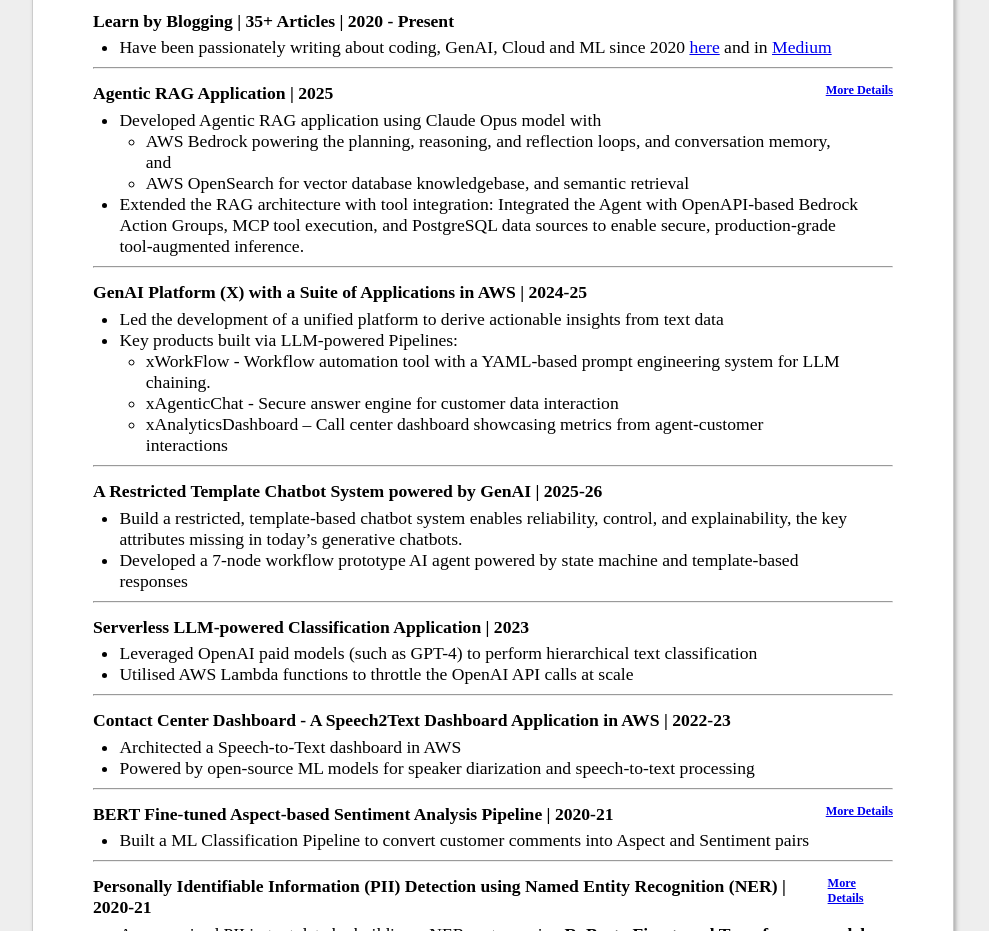
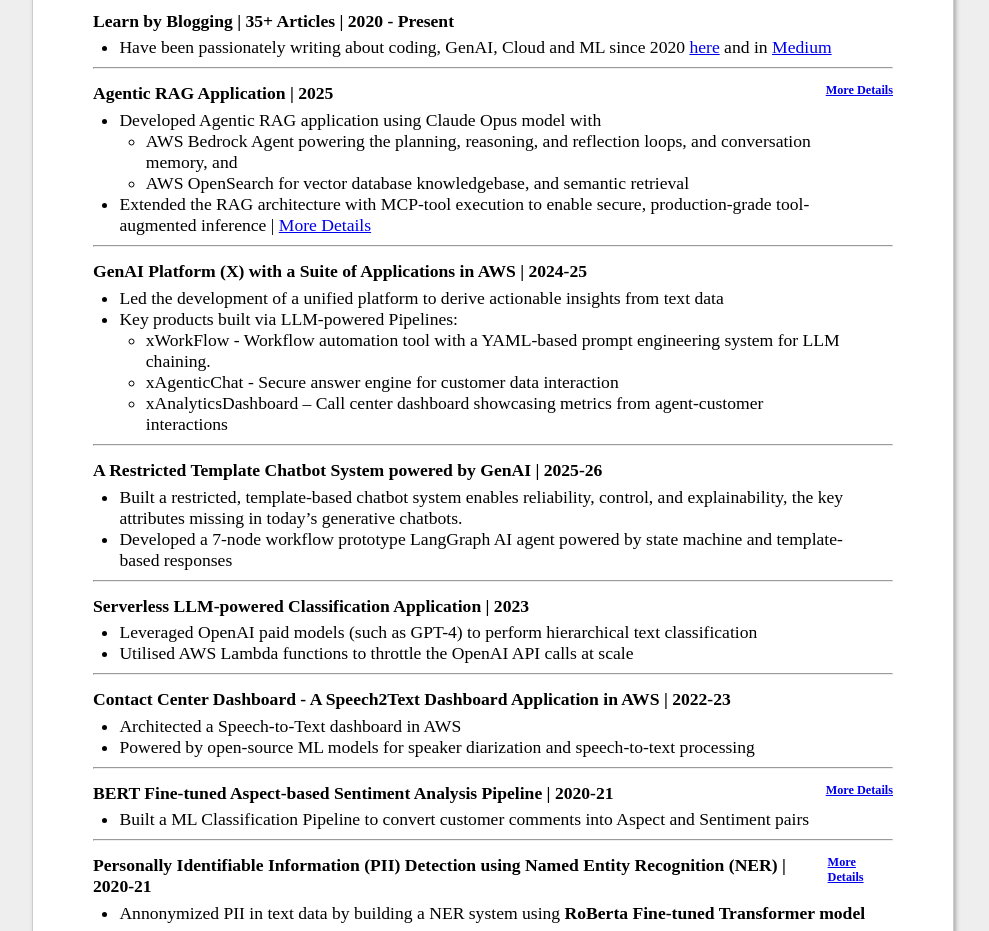
Before and after one commit to senthilkumarm1901/myResume, a plain HTML site: page resume_documents/resume_simple.html in a window 1280 px wide. Shown: the part 1568-2499 px from the top of the page, without its empty margins (147-1136 px from the left). Drawn offline with Linux system fonts and the light colour scheme.

Commit message:
updated with minor changes

```diff
--- a/resume_documents/resume_simple.html
+++ b/resume_documents/resume_simple.html
@@ -243,11 +243,11 @@
 <h3>Agentic RAG Application | 2025 <small><small><a href="https://github.com/senthilkumarm1901/myResume/blob/main/resume_documents/projects_more_details.md">More Details</a></small></small></h3>
 <ul>
 <li>Developed Agentic RAG application using Claude Opus model with<ul>
-<li>AWS Bedrock powering the planning, reasoning, and reflection loops, and conversation memory, and </li>
+<li>AWS Bedrock Agent powering the planning, reasoning, and reflection loops, and conversation memory, and </li>
 <li>AWS OpenSearch for vector database knowledgebase, and semantic retrieval </li>
 </ul>
 </li>
-<li>Extended the RAG architecture with tool integration: Integrated the Agent with OpenAPI-based Bedrock Action Groups, MCP tool execution, and PostgreSQL data sources to enable secure, production-grade tool-augmented inference.</li>
+<li>Extended the RAG architecture with MCP-tool execution to enable secure, production-grade tool-augmented inference | <a href="https://github.com/senthilkumarm1901/myResume/blob/main/resume_documents/projects_more_details.md">More Details</a></li>
 </ul>
 <hr>
 
@@ -265,8 +265,8 @@
 
 <h3>A Restricted Template Chatbot System powered by GenAI | 2025-26</h3>
 <ul>
-<li>Build a restricted, template-based chatbot system enables reliability, control, and explainability, the key attributes missing in today’s generative chatbots.</li>
-<li>Developed a 7-node workflow prototype AI agent powered by state machine and template-based responses</li>
+<li>Built a restricted, template-based chatbot system enables reliability, control, and explainability, the key attributes missing in today’s generative chatbots.</li>
+<li>Developed a 7-node workflow prototype LangGraph AI agent powered by state machine and template-based responses</li>
 </ul>
 <hr>
 
```
Also changed, not shown: 3 other files.
